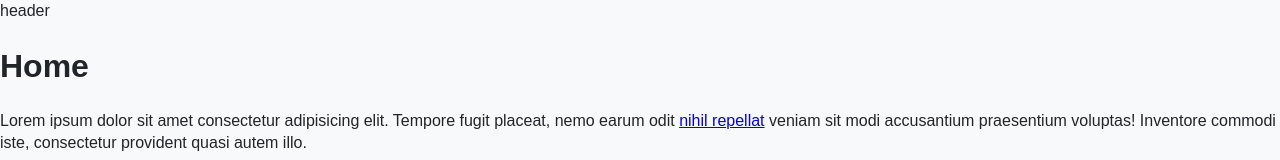
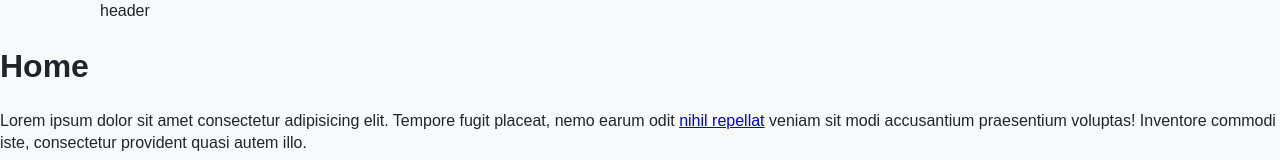
Before and after one commit to zak-cnaan/portfolio, a React (Vite) app: page / in a window 1280 px wide. Shown: the top 160 px of the page. Built offline with nearby package versions, Linux system fonts and the light colour scheme.

Commit message:
util container

```diff
--- a/package.json
+++ b/package.json
@@ -23,6 +23,7 @@
     "eslint": "^8.53.0",
     "eslint-plugin-react-hooks": "^4.6.0",
     "eslint-plugin-react-refresh": "^0.4.4",
+    "sass": "^1.69.5",
     "typescript": "^5.2.2",
     "vite": "^5.0.0"
   }
--- /dev/null
+++ b/src/assets/styles/_utils.scss
@@ -0,0 +1,59 @@
+.container,
+.container-fluid,
+.container-xxl,
+.container-xl,
+.container-lg,
+.container-md,
+.container-sm {
+  --bs-gutter-x: 4rem;
+  width: 100%;
+  padding-right: calc(var(--bs-gutter-x) * 0.5);
+  padding-left: calc(var(--bs-gutter-x) * 0.5);
+  margin-right: auto;
+  margin-left: auto;
+}
+
+@media (min-width: vars.$bp-sm) {
+  .container-sm,
+  .container {
+    max-width: calc(vars.$bp-sm - 40px);
+  }
+}
+
+@media (min-width: vars.$bp-md) {
+  .container-md,
+  .container-sm,
+  .container {
+    max-width: calc(vars.$bp-md - 40px);
+  }
+}
+
+@media (min-width: vars.$bp-lg) {
+  .container-lg,
+  .container-md,
+  .container-sm,
+  .container {
+    max-width: calc(vars.$bp-lg - 60px);
+  }
+}
+
+@media (min-width: vars.$bp-xl) {
+  .container-xl,
+  .container-lg,
+  .container-md,
+  .container-sm,
+  .container {
+    max-width: calc(vars.$bp-xl - 80px);
+  }
+}
+
+@media (min-width: vars.$bp-xxl) {
+  .container-xxl,
+  .container-xl,
+  .container-lg,
+  .container-md,
+  .container-sm,
+  .container {
+    max-width: calc(vars.$bp-xxl - 80px);
+  }
+}
--- /dev/null
+++ b/src/assets/styles/_vars.scss
@@ -0,0 +1,64 @@
+// .
+// Colors
+// .
+
+$color-blue: #0d6efd;
+$color-indigo: #6610f2;
+$color-purple: #6f42c1;
+$color-pink: #d63384;
+$color-red: #dc3545;
+$color-orange: #fd7e14;
+$color-yellow: #ffc107;
+$color-green: #198754;
+$color-teal: #20c997;
+$color-cyan: #0dcaf0;
+$color-white: #fff;
+$color-black: #000;
+$color-gray: #6c757d;
+$color-gray-dark: #343a40;
+
+$color-light: #f8f9fa;
+$color-dark: #212529;
+
+// $color-text-color: #000;
+$color-primary: #0d6efd;
+$color-secondary: #6c757d;
+$color-success: #198754;
+$color-info: #0dcaf0;
+$color-warning: #ffc107;
+$color-danger: #dc3545;
+
+// .
+// Font
+// .
+
+$font-sans-serif: system-ui, -apple-system, "Segoe UI", Roboto, "Helvetica Neue",
+  Arial, "Noto Sans", "Liberation Sans", sans-serif, "Apple Color Emoji",
+  "Segoe UI Emoji", "Segoe UI Symbol", "Noto Color Emoji";
+$font-monospace: SFMono-Regular, Menlo, Monaco, Consolas, "Liberation Mono",
+  "Courier New", monospace;
+$font-arial: Arial, Helvetica, sans-serif;
+
+// .
+// Screen sizes
+// .
+
+$bp-sm: 576px;
+// $color-sm-bp: calc($color-sm - 0.02px);
+// $color-container-sm: 540px;
+
+$bp-md: 768px;
+// $color-md-bp: calc($color-md - 0.02px);
+// $color-container-md: 72rem;
+
+$bp-lg: 992px;
+// $color-lg-bp: calc($color-lg - 0.02px);
+// $color-container-lg: 960px;
+
+$bp-xl: 1200px;
+// $color-xl-bp: calc($color-xl - 0.02px);
+// $color-container-xl: 1140px;
+
+$bp-xxl: 1400px;
+// $color-xxl-bp: calc($color-xxl - 0.02px);
+// $color-container-xxl: 1320px;
--- a/src/assets/styles/global.css
+++ b/src/assets/styles/global.scss
@@ -1,2 +1,4 @@
+@use "./vars";
 @import "./normalize.css";
 @import './root.css';
+@import './utils';
--- a/src/assets/styles/root.css
+++ b/src/assets/styles/root.css
@@ -1,3 +1,9 @@
+*,
+*::before,
+*::after {
+  box-sizing: border-box;
+}
+
 :root {
   font-size: 62.5%;
   line-height: 1.4;
@@ -29,21 +35,20 @@
   --color-warning: #ffc107;
   --color-danger: #dc3545;
 
-
   /* Fonts */
 
---font-sans-serif: system-ui, -apple-system, "Segoe UI", Roboto, "Helvetica Neue",
-  Arial, "Noto Sans", "Liberation Sans", sans-serif, "Apple Color Emoji",
-  "Segoe UI Emoji", "Segoe UI Symbol", "Noto Color Emoji";
+  --font-sans-serif: system-ui, -apple-system, "Segoe UI", Roboto,
+    "Helvetica Neue", Arial, "Noto Sans", "Liberation Sans", sans-serif,
+    "Apple Color Emoji", "Segoe UI Emoji", "Segoe UI Symbol", "Noto Color Emoji";
   --font-monospace: SFMono-Regular, Menlo, Monaco, Consolas, "Liberation Mono",
     "Courier New", monospace;
   --font-arial: Arial, Helvetica, sans-serif;
 
+  /* // .
+// Screen sizes
+// . */
+  --bp-sm: 576px;
   /*
-// .
-// Screen sizes
-// .
---color-sm: 576px;
 --color-sm-bp: calc(--color-sm - 0.02px);
 --color-container-sm: 540px;
 
@@ -64,7 +69,6 @@
 --color-container-xxl: 1320px;
 
  */
-
 }
 
 body {
--- a/src/compomemts/App/App.tsx
+++ b/src/compomemts/App/App.tsx
@@ -3,7 +3,11 @@ import styles from "./app.module.css";
 function App() {
   return (
     <div className={styles.layout}>
-      <header>header</header>
+      <header>
+        <div className="container">
+        header
+        </div>
+      </header>
       <main>
         <section>
           <h1>Home</h1>
--- a/src/compomemts/App/app.module.css
+++ b/src/compomemts/App/app.module.css
@@ -1,3 +1,5 @@
 .layout {
-  background-color: inherit;
+  display: flex;
+  flex-direction: column;
+  justify-items: stretch;
 }
--- a/src/main.tsx
+++ b/src/main.tsx
@@ -1,7 +1,7 @@
 import React from 'react'
 import ReactDOM from 'react-dom/client'
 import App from './compomemts/App/App.tsx'
-import '../src/assets/styles/global.css'
+import '../src/assets/styles/global.scss'
 
 ReactDOM.createRoot(document.getElementById('root')!).render(
   <React.StrictMode>
```
Also changed, not shown: 1 other file (tests, documents, lock files or other folders). Lines whose indentation alone changed are shown as unchanged.
